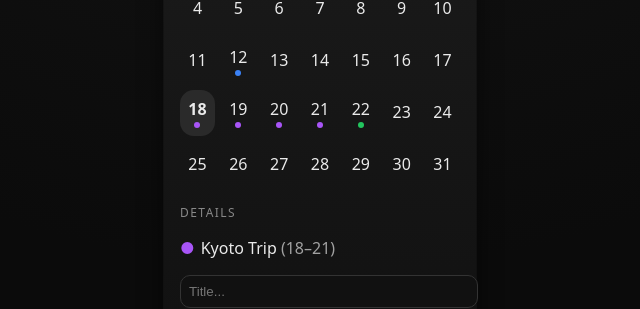
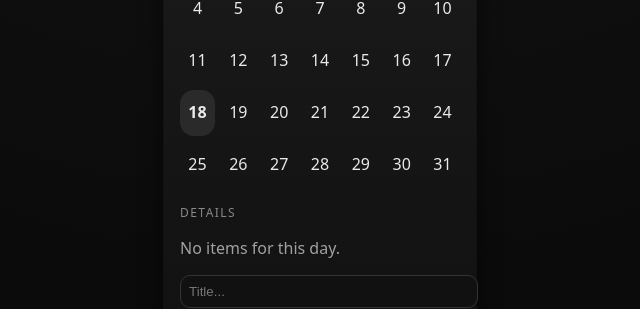
Before and after one commit to Firebolt141/personal-dashboard, a Next.js app: page / in a window 1280 px wide. Shown: the part 741-1050 px from the top of the page, without its empty margins (320-960 px from the left). Built offline with nearby package versions, Linux system fonts and the light colour scheme.

Commit message:
Revert to stable dashboard layout

```diff
--- a/app/components/Calendar.tsx
+++ b/app/components/Calendar.tsx
@@ -1,6 +1,6 @@
 "use client";
 
-import { useState } from "react";
+import { useEffect, useState } from "react";
 
 const DAYS = ["Sun", "Mon", "Tue", "Wed", "Thu", "Fri", "Sat"];
 
@@ -9,19 +9,21 @@ type EventType = "event" | "trip" | "todo";
 type CalendarEvent = {
   type: EventType;
   title: string;
-  date?: number;      // for event & todo
-  start?: number;     // for trip
-  end?: number;       // for trip
+  date?: number;
+  start?: number;
+  end?: number;
 };
+
+const STORAGE_KEY = "personal-dashboard-events";
 
 function dotColor(type: EventType) {
   switch (type) {
     case "event":
-      return "#3b82f6"; // blue
+      return "#3b82f6";
     case "trip":
-      return "#a855f7"; // purple
+      return "#a855f7";
     case "todo":
-      return "#22c55e"; // green
+      return "#22c55e";
   }
 }
 
@@ -30,13 +32,7 @@ export default function Calendar() {
   const todayDate = today.getDate();
 
   const [selectedDate, setSelectedDate] = useState<number | null>(todayDate);
-
-  const [events, setEvents] = useState<CalendarEvent[]>([
-    { type: "event", title: "Team meeting", date: 12 },
-    { type: "trip", title: "Kyoto Trip", start: 18, end: 21 },
-    { type: "todo", title: "Buy groceries", date: 22 },
-  ]);
-
+  const [events, setEvents] = useState<CalendarEvent[]>([]);
   const [title, setTitle] = useState("");
   const [type, setType] = useState<EventType>("event");
   const [tripEnd, setTripEnd] = useState<number>(todayDate);
@@ -50,6 +46,19 @@ export default function Calendar() {
 
   const dates: (number | null)[] = Array(firstDay).fill(null);
   for (let i = 1; i <= daysInMonth; i++) dates.push(i);
+
+  /* ---------- LOAD FROM STORAGE ---------- */
+  useEffect(() => {
+    const stored = localStorage.getItem(STORAGE_KEY);
+    if (stored) {
+      setEvents(JSON.parse(stored));
+    }
+  }, []);
+
+  /* ---------- SAVE TO STORAGE ---------- */
+  useEffect(() => {
+    localStorage.setItem(STORAGE_KEY, JSON.stringify(events));
+  }, [events]);
 
   function eventsForDate(date: number) {
     return events.filter((e) => {
```
Also changed, not shown: public/bonfire.gif.
